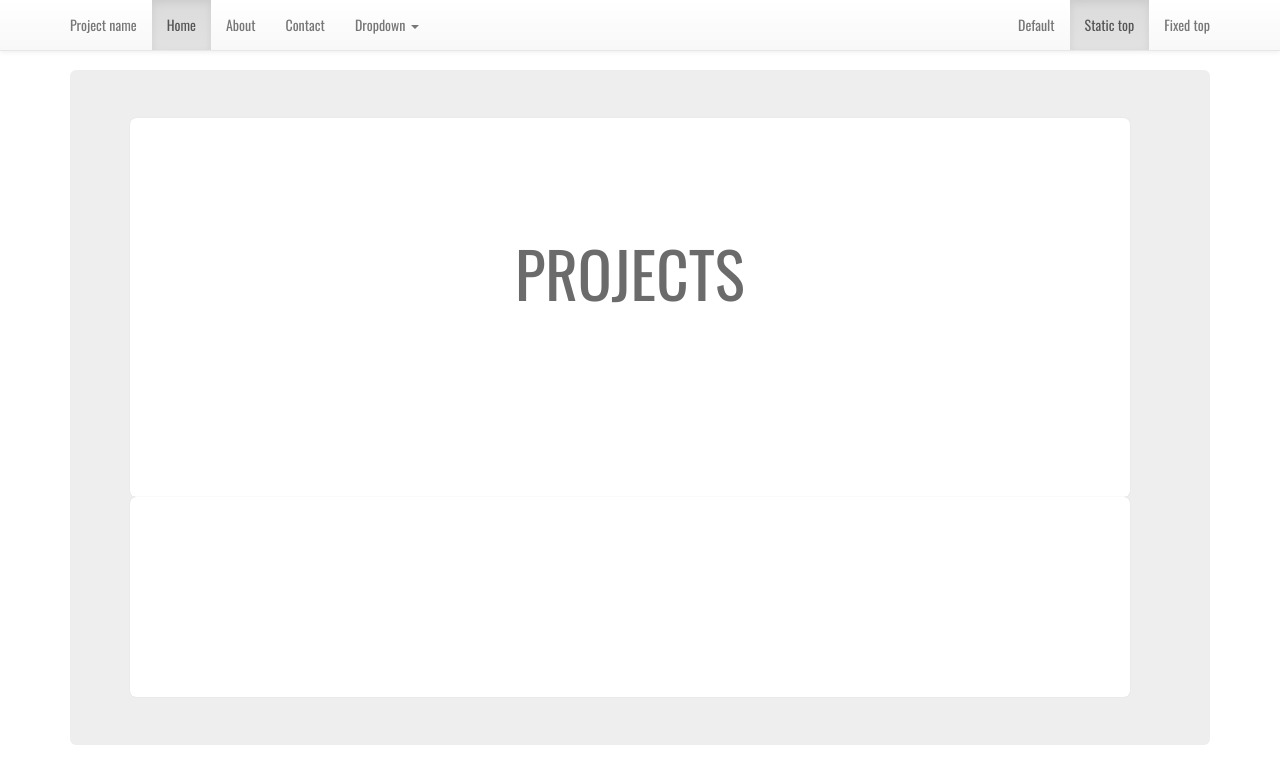
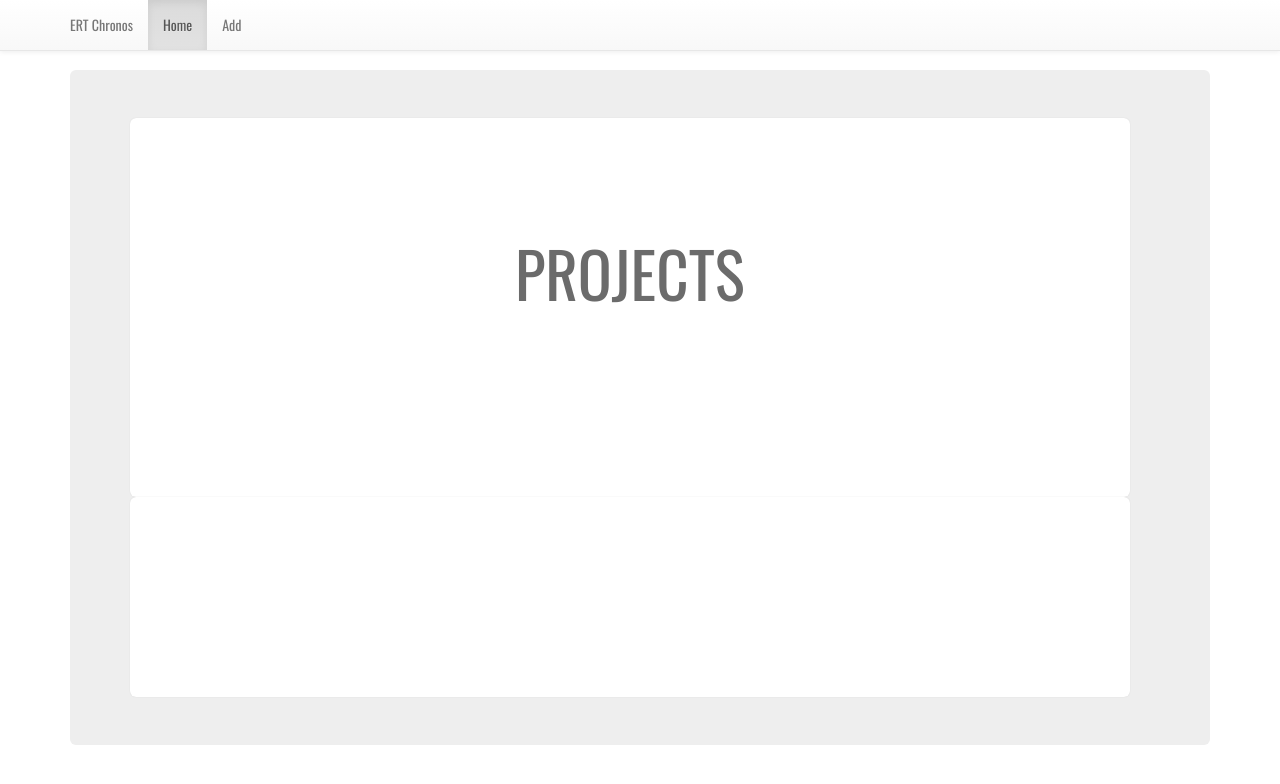
Before and after one commit to ethesee/chrono, a plain HTML site: page public/index.html in a window 1280 px wide. Shown: the top 784 px of the page. Drawn offline with nearby package versions, Linux system fonts and the light colour scheme.

Commit message:
updated index navigation text

```diff
--- a/public/index.html
+++ b/public/index.html
@@ -47,13 +47,13 @@
             <span class="icon-bar"></span>
             <span class="icon-bar"></span>
           </button>
-          <a class="navbar-brand" href="#">Project name</a>
+          <a class="navbar-brand" href="#">ERT Chronos</a>
         </div>
         <div id="navbar" class="navbar-collapse collapse">
           <ul class="nav navbar-nav">
             <li class="active"><a href="#">Home</a></li>
-            <li><a href="#about">About</a></li>
-            <li><a href="#contact">Contact</a></li>
+            <li><a href="#about">Add</a></li>
+            <!--li><a href="#contact">Contact</a></li>
             <li class="dropdown">
               <a href="#" class="dropdown-toggle" data-toggle="dropdown" role="button" aria-haspopup="true" aria-expanded="false">Dropdown <span class="caret"></span></a>
               <ul class="dropdown-menu">
@@ -65,13 +65,13 @@
                 <li><a href="#">Separated link</a></li>
                 <li><a href="#">One more separated link</a></li>
               </ul>
-            </li>
+            </li-->
           </ul>
-          <ul class="nav navbar-nav navbar-right">
+          <!--ul class="nav navbar-nav navbar-right">
             <li><a href="../navbar/">Default</a></li>
             <li class="active"><a href="./">Static top <span class="sr-only">(current)</span></a></li>
             <li><a href="../navbar-fixed-top/">Fixed top</a></li>
-          </ul>
+          </ul-->
         </div><!--/.nav-collapse -->
       </div>
     </nav>
```
